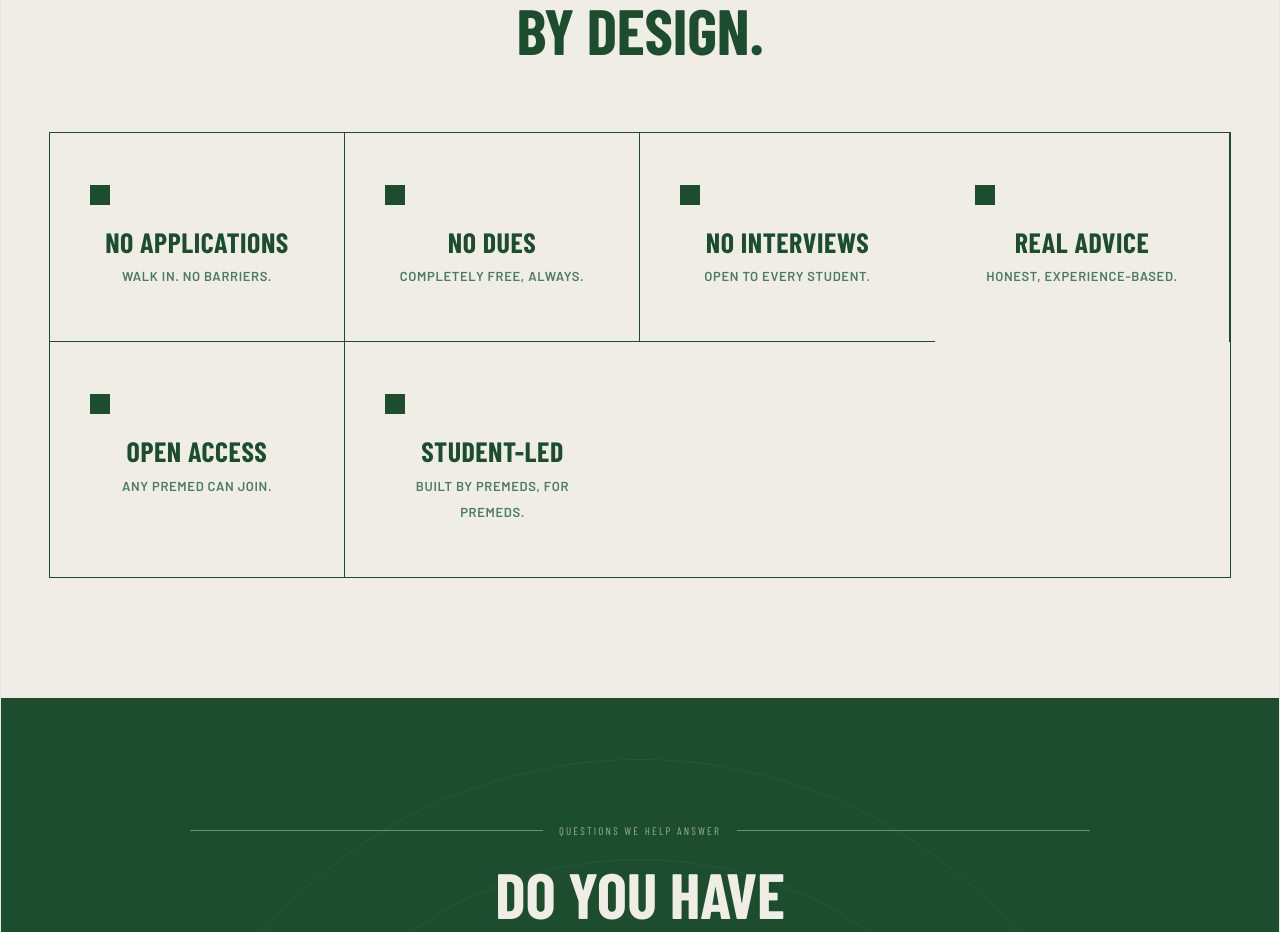
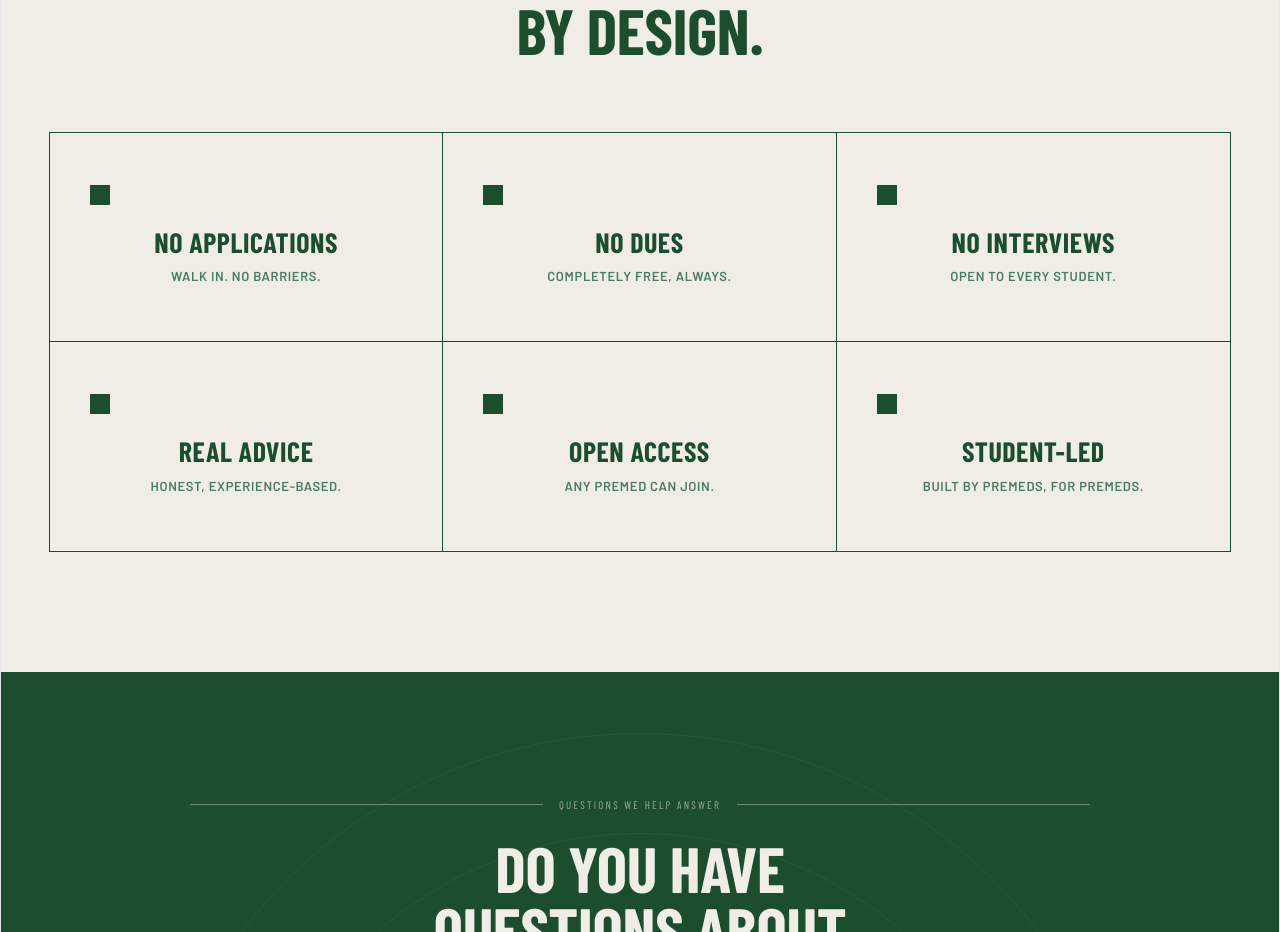
Before and after one commit to texasaspire/texas-aspire-website, a React (Vite) app: page / in a window 1280 px wide. Shown: the part 2920-3852 px from the top of the page. Built offline with nearby package versions, Linux system fonts and the light colour scheme; a web font is replaced by a local one.

Commit message:
Update TexasAspire.jsx

```diff
--- a/src/TexasAspire.jsx
+++ b/src/TexasAspire.jsx
@@ -240,6 +240,7 @@ function Nav() {
   html, body, #root { width: 100%; margin: 0; padding: 0; }
   .fade-up { opacity: 0; transform: translateY(28px); transition: opacity 0.7s ease, transform 0.7s ease; }
   .fade-up.visible { opacity: 1; transform: translateY(0); }
+  @media (max-width: 600px) { #why div[style] { grid-template-columns: 1fr !important; } }
 `}</style>
     </nav>
   );
@@ -499,7 +500,7 @@ function Why() {
 
         <div style={{
           display: "grid",
-          gridTemplateColumns: "repeat(auto-fill, minmax(280px, 1fr))",
+          gridTemplateColumns: "repeat(3, 1fr)",
           gap: 0,
           border: `1px solid ${COLORS.green}`,
         }}>
```
Lines whose indentation alone changed are shown as unchanged.
